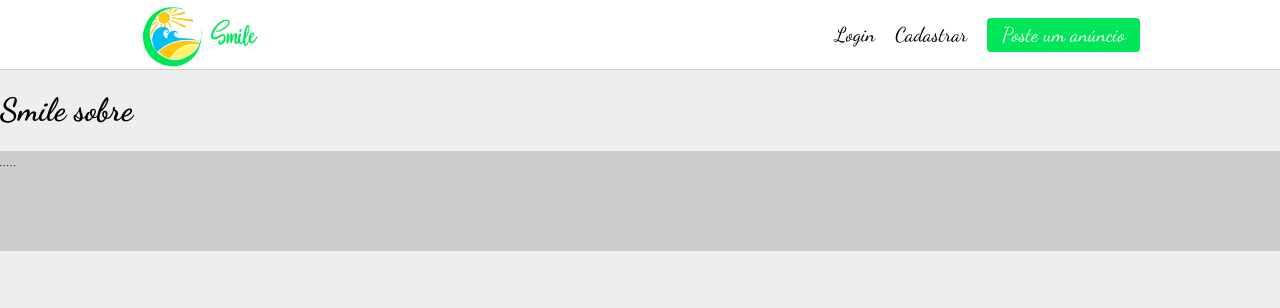
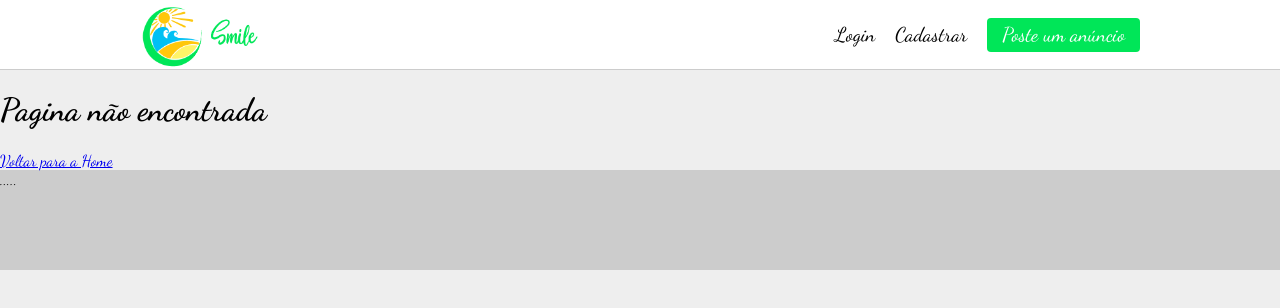
Before and after one commit to EduardoMendes418/Smile, a React (Create React App) app in the folder frontend/: page /signin in a window 1280 px wide. Shown: the top 308 px of the page. Built offline with nearby package versions, Linux system fonts and the light colour scheme.

Commit message:
first commit

```diff
--- a/frontend/package.json
+++ b/frontend/package.json
@@ -6,6 +6,7 @@
     "@testing-library/jest-dom": "^5.11.4",
     "@testing-library/react": "^11.1.0",
     "@testing-library/user-event": "^12.1.10",
+    "js-cookie": "^2.2.1",
     "react": "^17.0.2",
     "react-dom": "^17.0.2",
     "react-redux": "^7.2.4",
--- a/frontend/src/Routes.js
+++ b/frontend/src/Routes.js
@@ -4,6 +4,7 @@ import { Switch, Route } from 'react-router-dom';
 //chamando aas paginas
 import Home from './pages/Home';
 import About from './pages/About';
+import NotFound from './pages/NotFound';
 
 export default () => {
 
@@ -13,8 +14,11 @@ export default () => {
             <Route exact path="/">
                 <Home />
             </Route>
-            <Route exact pacth="/about">
+            <Route exact path="/about">
                 <About/>
+            </Route>
+            <Route>
+                <NotFound/>
             </Route>
         </Switch>
     );
--- a/frontend/src/components/partials/Header/index.js
+++ b/frontend/src/components/partials/Header/index.js
@@ -3,7 +3,13 @@ import { HeaderArea } from './styled';
 import { Link } from 'react-router-dom';
 import logoImg from '../../../assets/logo-smile.png';
 
+//AuthHandler Cookie
+import {isLogged} from '../../../helpers/AuthHandler';
+
 const Header = () => {
+    //chamando cookie
+    let logged = isLogged();
+
     return (
         <HeaderArea>
             <div className="container">
@@ -16,15 +22,31 @@ const Header = () => {
                 {/*Menu*/}
                 <nav>
                     <ul>
+                          {/*CONDICAO SE CARA TIVER LOGADO OU NAO */}
+                        {logged &&
+                            <>
                                 <li>
-                            <Link to=""> Login </Link>
+                                    <Link to="/my-account"> Minha Conta </Link>
                                 </li>
                                 <li>
-                            <Link to=""> Cadastrar </Link>
+                                    <Link to="/logout"> Sair </Link>
+                                </li>
+
+                            </>
+                        }
+                        {!logged &&
+                            <>
+                                <li>
+                                    <Link to="/signin"> Login </Link>
                                 </li>
                                 <li>
-                            <Link to="" className="button"> Poste um anúncio </Link>
+                                    <Link to="/signup"> Cadastrar </Link>
                                 </li>
+                                <li>
+                                    <Link to="/signin" className="button"> Poste um anúncio </Link>
+                                </li>
+                            </>
+                        }
                     </ul>
                 </nav>
             </div>
--- /dev/null
+++ b/frontend/src/helpers/AuthHandler.js
@@ -0,0 +1,6 @@
+import Cookies from 'js-cookie';
+
+export const isLogged = () => {
+    let token  = Cookies.get('token');
+    return (token) ? true : false;
+}
--- /dev/null
+++ b/frontend/src/pages/NotFound/index.js
@@ -0,0 +1,15 @@
+import React from 'react';
+import { Link } from 'react-router-dom';
+
+const Page = () => {
+    return (
+
+        <div>
+            <h1> Pagina não encontrada</h1>
+
+            <Link to="/"> Voltar para a Home</Link>
+        </div>
+    );
+}
+
+export default Page;
```
Also changed, not shown: frontend/src/pages/NotFound/styled.js (added), 1 other file (tests, documents, lock files or other folders). Lines whose indentation alone changed are shown as unchanged.
